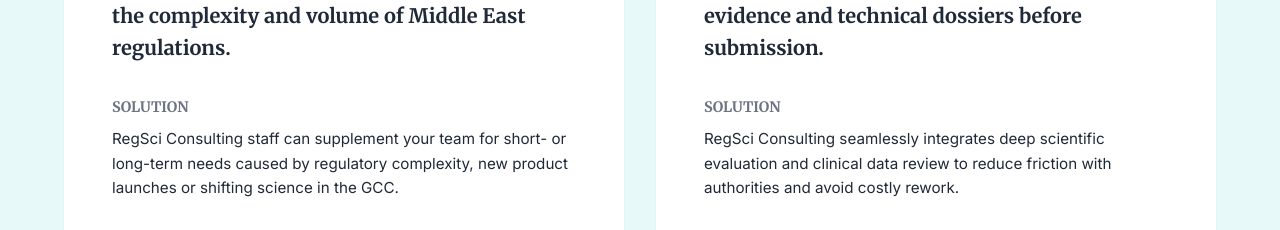
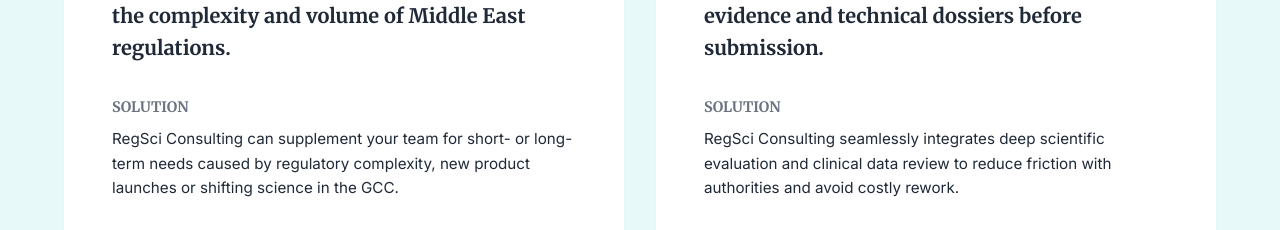
Before and after one commit to alanisinan/RegSciConsulting, a Next.js app: page / in a window 1280 px wide. Shown: the part 4160-4390 px from the top of the page. Built offline with nearby package versions, Linux system fonts and the light colour scheme.

Commit message:
Remove word 'staff' from Challenges copy

```diff
--- a/src/components/Challenges.tsx
+++ b/src/components/Challenges.tsx
@@ -13,7 +13,7 @@
             </h3>
             <h4 style={{ color: 'var(--text-muted)', fontSize: '0.9rem', textTransform: 'uppercase', marginBottom: '0.5rem' }}>Solution</h4>
             <p style={{ color: 'var(--text-dark)', fontSize: '0.95rem', marginBottom: '2rem' }}>
-              RegSci Consulting staff can supplement your team for short- or long-term needs caused by regulatory complexity, new product launches or shifting science in the GCC.
+              RegSci Consulting can supplement your team for short- or long-term needs caused by regulatory complexity, new product launches or shifting science in the GCC.
             </p>
             <a href="#contact" className="btn btn-yellow">Get Started Now</a>
           </div>
```
